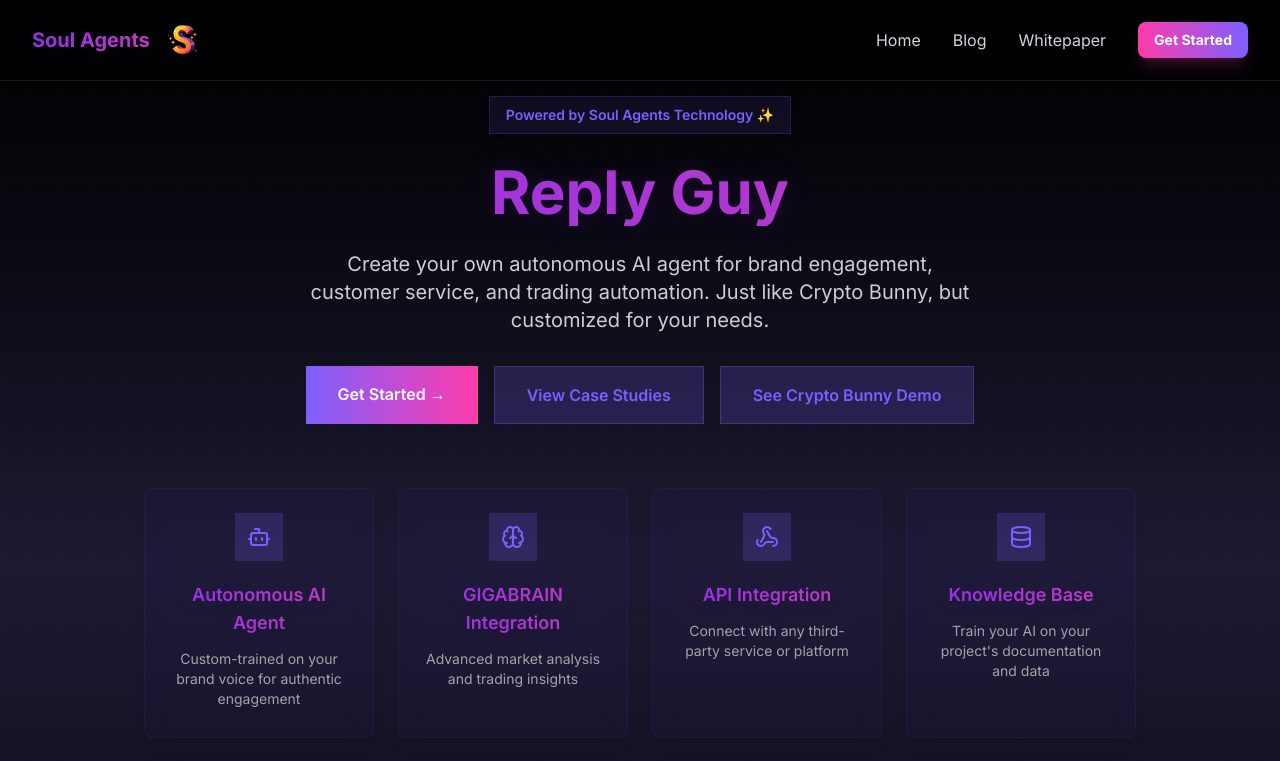
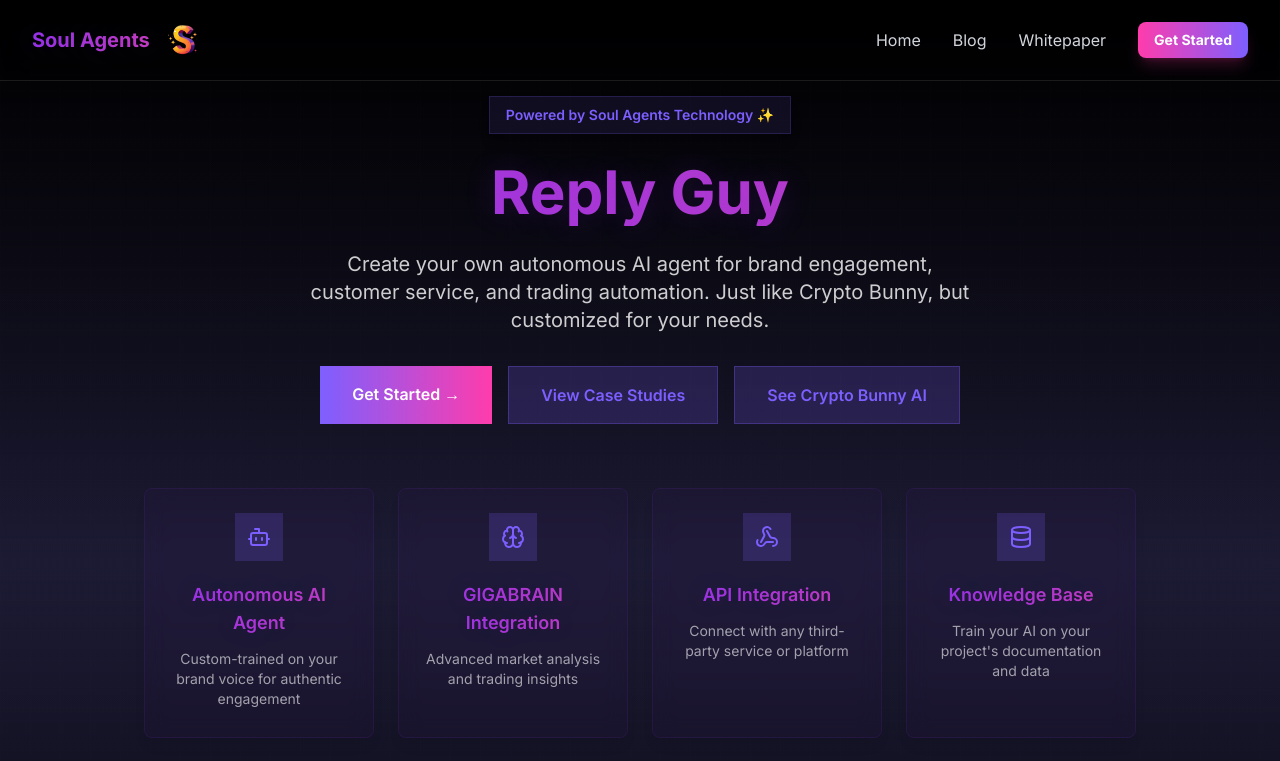
Before and after one commit to Soul-Agents/soulsync, a Next.js app: page /reply-guy in a window 1280 px wide. Shown: the top 761 px of the page. Built offline with nearby package versions, Linux system fonts and the light colour scheme.

Commit message:
bunny AI

```diff
--- a/app/reply-guy/page.tsx
+++ b/app/reply-guy/page.tsx
@@ -106,7 +106,7 @@
               href="/cryptobunny"
               className="px-8 py-4 bg-electric-purple/20 text-electric-purple border border-electric-purple/30 rounded-xl hover:bg-electric-purple/30 transition-all duration-300 font-semibold"
             >
-              See Crypto Bunny Demo
+              See Crypto Bunny AI
             </Link>
           </motion.div>
 
```
